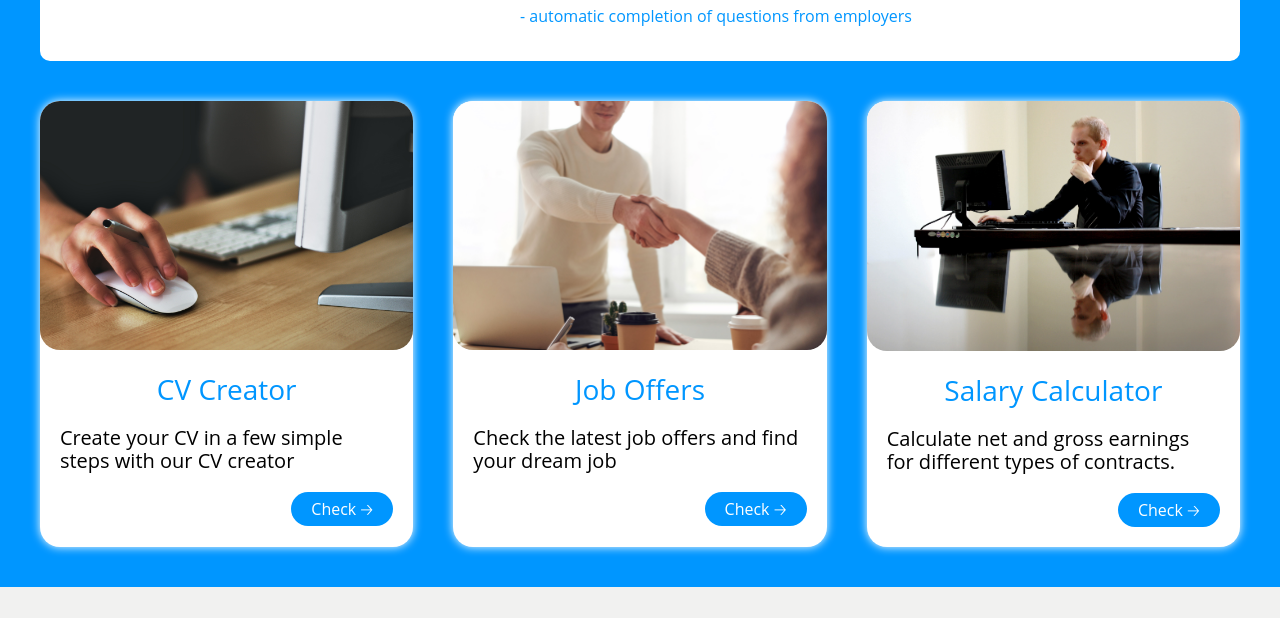
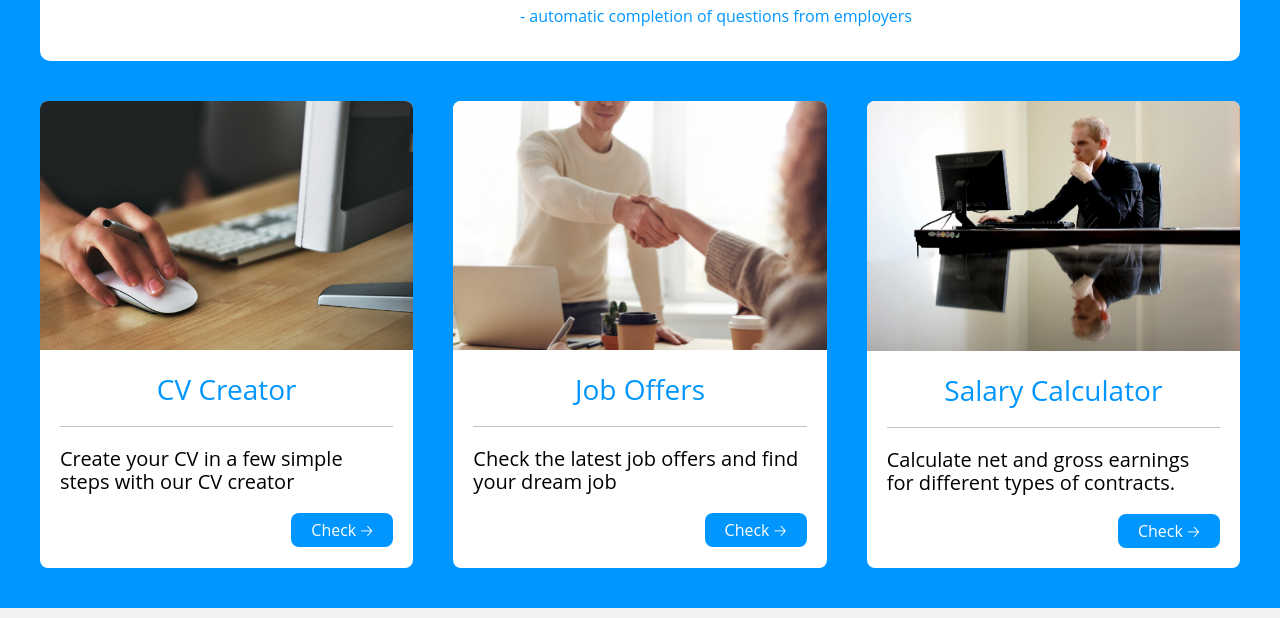
Before and after one commit to mizdebski77/Easy-Employ, a React (Create React App) app: page /Home in a window 1280 px wide. Shown: the part 2106-2724 px from the top of the page. Built offline with nearby package versions, Linux system fonts and the light colour scheme; no server answers.

Commit message:
Styles in home section changed

```diff
--- /dev/null
+++ b/src/core/arrays.ts
@@ -0,0 +1,31 @@
+import calculator from '../common/Images/Carrer/sallarycalculaor.jpg';
+import offers from '../common/Images/Carrer/joboffers.jpg';
+import cv from '../common/Images/Carrer/CVCreator.jpg';
+
+export const tiles = [
+    {
+        id: 1,
+        img: cv,
+        title: 'CV Creator',
+        text: 'Create your CV in a few simple steps with our CV creator',
+        link: '/CV-Creator',
+    },
+
+    {
+        id: 2,
+        img: offers,
+        title: 'Job Offers',
+        text: 'Check the latest job offers and find your dream job',
+        link: '/Offers',
+    },
+
+    {
+        id: 3,
+        img: calculator,
+        title: 'Salary Calculator',
+        text: 'Calculate net and gross earnings for different types of contracts.',
+        link: '/Calculator',
+    }
+
+
+];
--- a/src/features/Home/CarrerSection/carrerSection.tsx
+++ b/src/features/Home/CarrerSection/carrerSection.tsx
@@ -1,39 +1,11 @@
 import React from 'react';
 import { CarrerImg, CarrerTile, Container, ContentWrapper, ProfileImg, ProfileLink, ProfileSpan, ProfileTitle, ProfileWrapper, TextContainer, TextWrapper, TileLink, TileSpan, TileTitle, TilesWrapper, Title, Wrapper } from './styledCarrerSection';
 import profile from '../../../common/Images/profile.png';
-import calculator from '../../../common/Images/Carrer/sallarycalculaor.jpg';
-import offers from '../../../common/Images/Carrer/joboffers.jpg';
-import cv from '../../../common/Images/Carrer/CVCreator.jpg';
 import { scrollTop } from '../../../core/scrollTop';
+import { tiles } from '../../../core/arrays';
 
 export const CarrerSection = () => {
-    const tiles = [
-        {
-            id: 1,
-            img: cv,
-            title: 'CV Creator',
-            text: 'Create your CV in a few simple steps with our CV creator',
-            link: '/CV-Creator',
-        },
 
-        {
-            id: 2,
-            img: offers,
-            title: 'Job Offers',
-            text: 'Check the latest job offers and find your dream job',
-            link: '/Offers',
-        },
-
-        {
-            id: 3,
-            img: calculator,
-            title: 'Salary Calculator',
-            text: 'Calculate net and gross earnings for different types of contracts.',
-            link: '/Calculator',
-        }
-
-
-    ]
     return (
         <Wrapper>
             <Container>
--- a/src/features/Home/CarrerSection/styledCarrerSection.ts
+++ b/src/features/Home/CarrerSection/styledCarrerSection.ts
@@ -150,13 +150,12 @@ export const TilesWrapper = styled.div`
 
 export const CarrerTile = styled.div`
     background: white;
-    border-radius: 20px;
-    box-shadow: 0 0 10px white;
+    border-radius: 8px;
 `;
 
 export const CarrerImg = styled.img`
     width: 100%;
-    border-radius: 20px;
+    border-radius: 8px 8px 0 0 ;
 `;
 
 export const TextContainer = styled.div`
@@ -165,10 +164,12 @@ export const TextContainer = styled.div`
 
 export const TileTitle = styled.h3`
     font-size: 28px;
+    padding: 0 0 20px;
     text-align: center;
     margin: 0 0 20px 0;
     font-weight: normal;
     color:${({ theme }) => theme.color.fontMain};
+    border-bottom: 1px solid ${({ theme }) => theme.color.fourthColor};
 
     @media (max-width: ${({ theme }) => theme.breakPoint.thirdBp}px){
         font-size: 24px;
@@ -190,12 +191,11 @@ export const TileLink = styled(Link)`
     padding: 8px 20px;
     color: ${({ theme }) => theme.color.secondColor};
     text-decoration: none;
-    border-radius: 20px;
+    border-radius: 8px;
     transition: 0.3s;
 
     &:hover {
-        transform: scale(1.02);
-        box-shadow: 0 0 4px ${({ theme }) => theme.color.fontMain};
+        background: ${({ theme }) => theme.color.fontMainHover};
     };
 
     @media (max-width: ${({ theme }) => theme.breakPoint.thirdBp}px){
```
